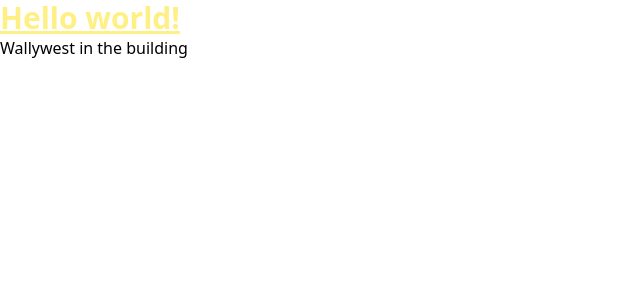
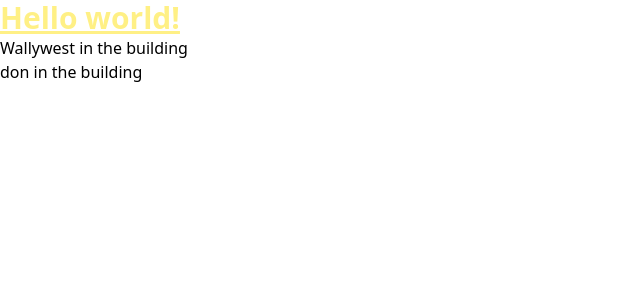
Before and after one commit to Donrealex/Jiji-clone, a React (Vite) app: page / in a window 1280 px wide. Shown: the top 300 px of the page, without its empty margins (0-640 px from the left). Built offline with nearby package versions, Linux system fonts and the light colour scheme.

Commit message:
added another p-tag

```diff
--- a/src/App.jsx
+++ b/src/App.jsx
@@ -5,6 +5,7 @@ const App = () => {
     <div>
       <h1 className="text-3xl font-bold text-yellow-200 underline">Hello world!</h1>
       <p>Wallywest in the building</p>
+      <p>don in the building</p>
     </div>
   );
 }
```
